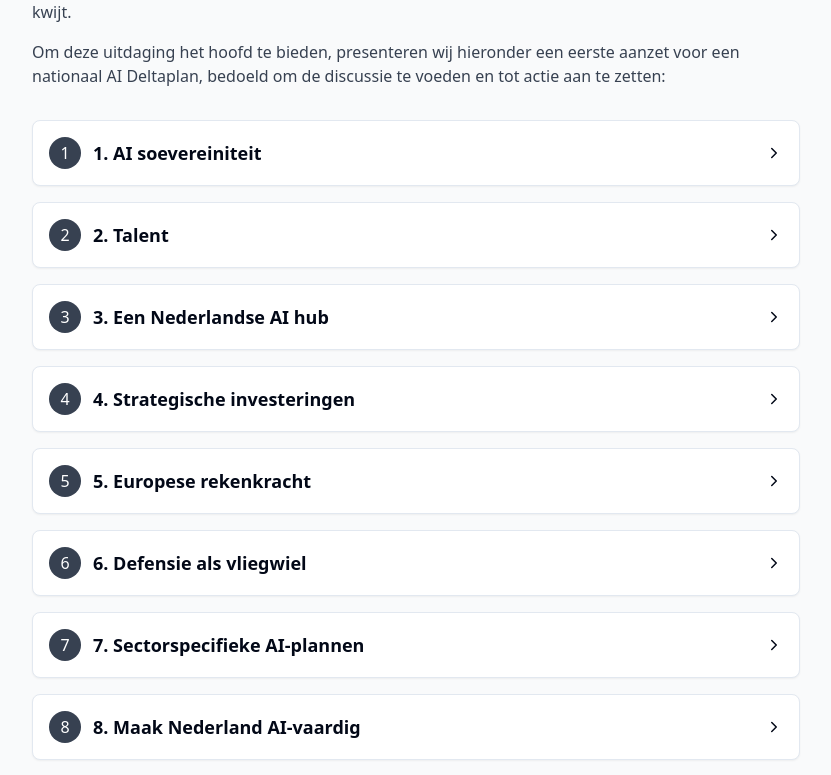
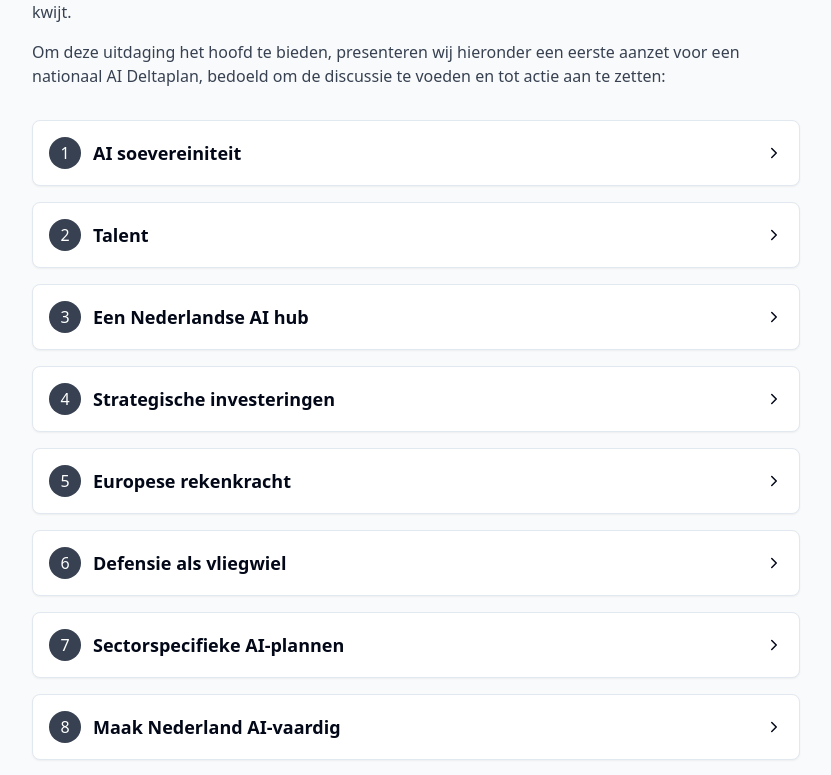
Before and after one commit to michielbakker/aiplan-nl, a React (Vite) app: page / in a window 1280 px wide. Shown: the part 2000-2775 px from the top of the page, without its empty margins (224-1055 px from the left). Built offline with nearby package versions, Linux system fonts and the light colour scheme.

Commit message:
Remove extra numbers and duplicate headings
Remove the extra numbers (e.g., "1.") from the plan item titles and remove the duplicate heading in `Index.tsx`.

```diff
--- a/src/components/PlanItem/index.tsx
+++ b/src/components/PlanItem/index.tsx
@@ -8,7 +8,9 @@ const extractTitleFromMarkdown = (markdown: string) => {
   // Look for a title in the format ### **Title**
   const titleMatch = markdown.match(/###\s+\*\*([^*]+)\*\*/);
   if (titleMatch && titleMatch[1]) {
-    return titleMatch[1].trim();
+    // Remove the numbered prefix (e.g., "1. ") if it exists
+    const title = titleMatch[1].trim();
+    return title.replace(/^\d+\.\s+/, '');
   }
   return null;
 };
@@ -37,7 +39,17 @@ const PlanItem = ({ number, title, content, isExpanded, toggleExpand }) => {
       {isExpanded && (
         <div className="px-6 pb-6 pt-2 text-gray-700 border-t border-gray-100">
           <div className="prose max-w-none">
-            <ReactMarkdown>
+            <ReactMarkdown components={{
+              // Skip the first h3 heading since we already show it in the card header
+              h3: ({ node, ...props }) => {
+                // Check if this is the first h3 in the document
+                const isFirstH3 = node.position?.start.line === 1;
+                if (isFirstH3) {
+                  return null; // Don't render the first h3
+                }
+                return <h3 {...props} />;
+              }
+            }}>
               {content}
             </ReactMarkdown>
           </div>
```
